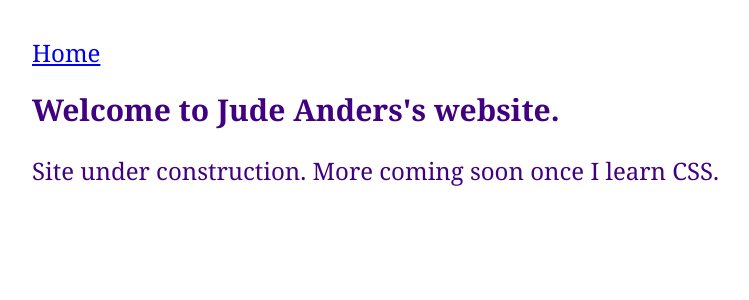
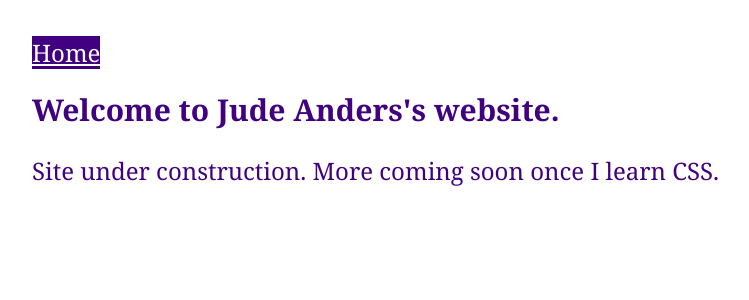
Before and after one commit to 1anderj/judeanders-website, a Jekyll site: the page built from index.html, in a window 1280 px wide. Shown: the top 300 px of the page, without its empty margins (40-789 px from the left). Built offline with Jekyll 4.4.1, drawn with Linux system fonts in a browser that asks for light colours.

Commit message:
Update default.html

```diff
--- a/_layouts/default.html
+++ b/_layouts/default.html
@@ -20,10 +20,14 @@
        h1 {
          font-size: 1.25em;
        }
+       .menu-link {
+          color: white;
+          background-color: #400080;
+       }
     </style>
   </head>
   <body>
-    <a href="/">Home</a>
+    <a class="menu-link" href="/">Home</a>
     {{ content }}
   </body>
 </html>
```
